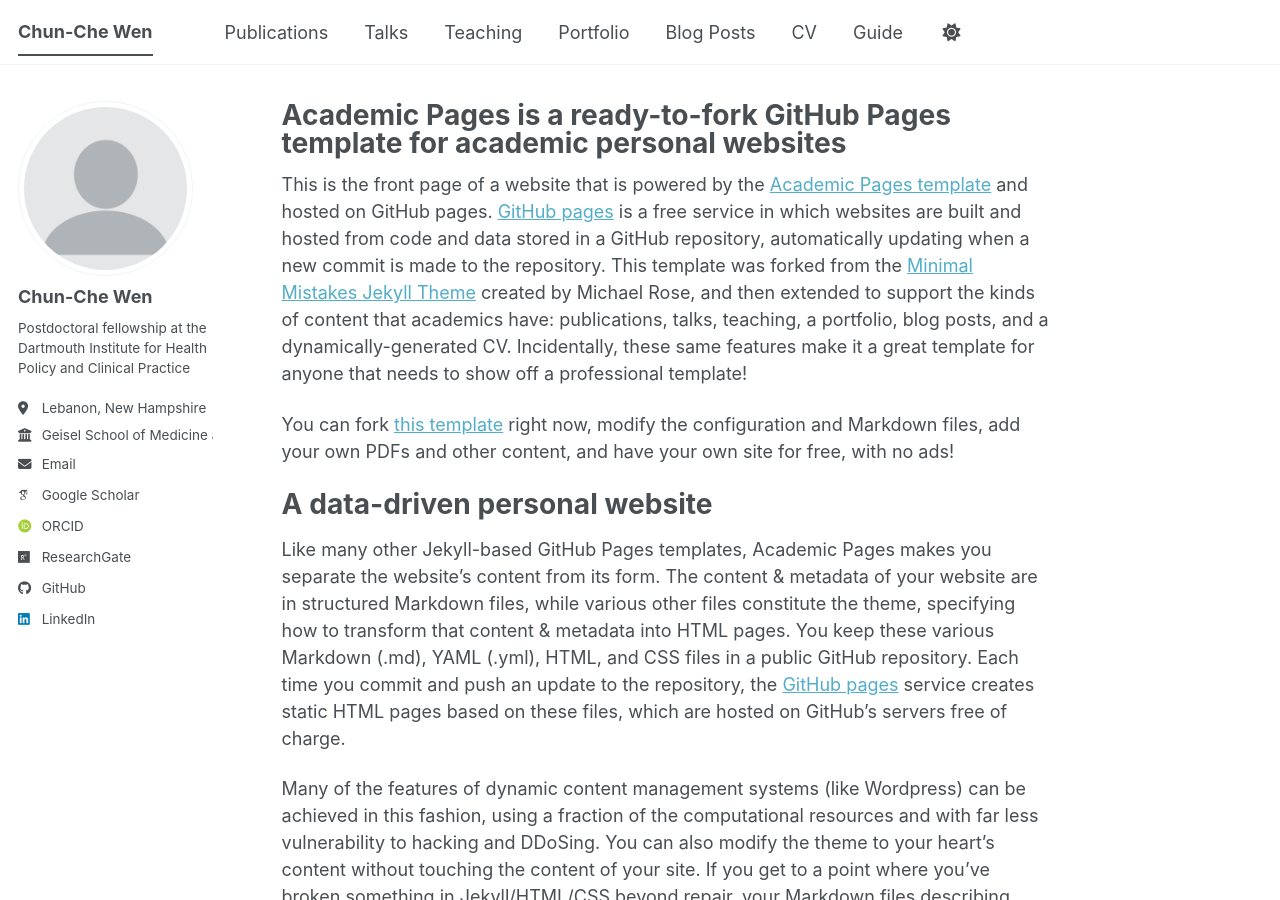
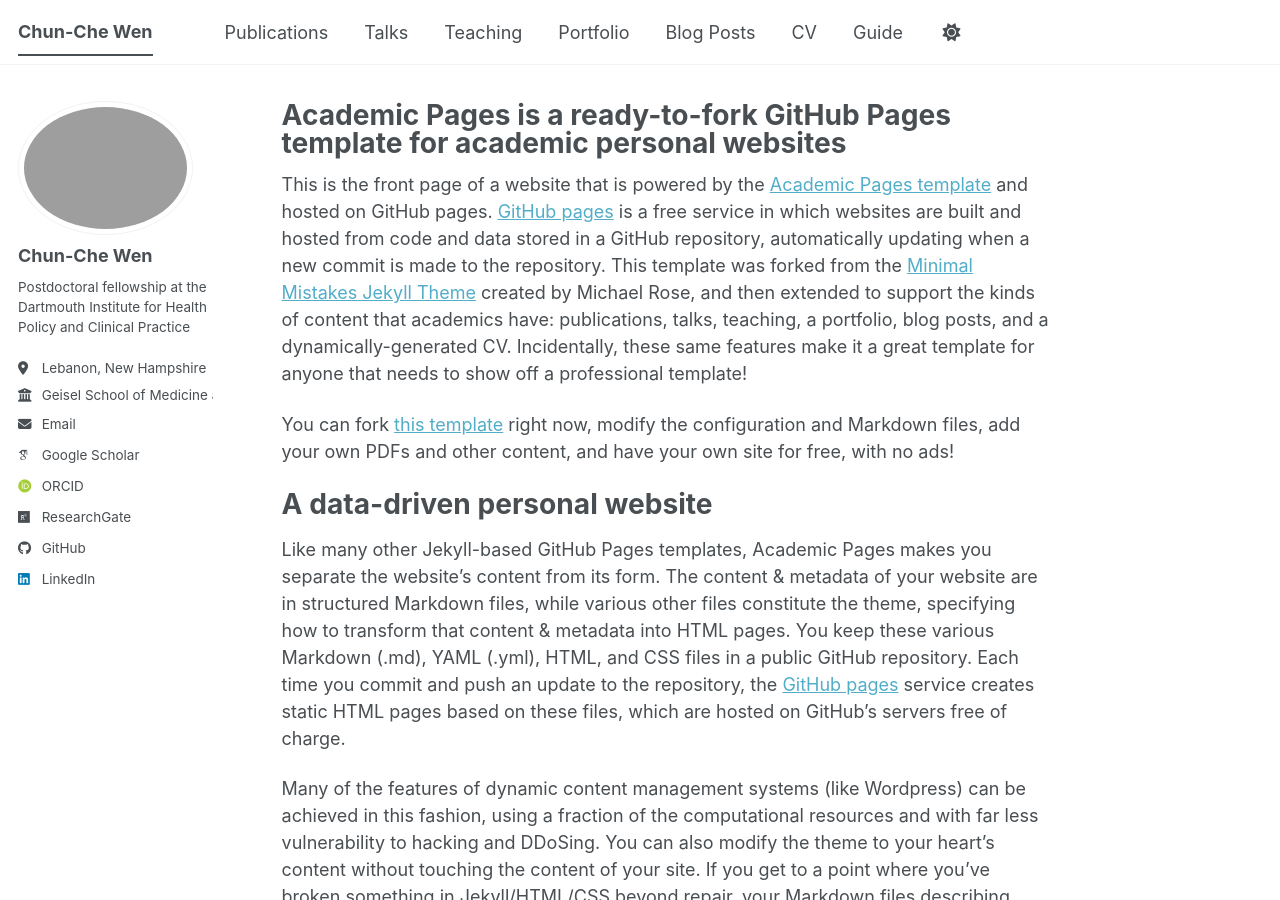
Before and after one commit to chunchewen/chunchewen, a Jekyll site: the page built from _pages/about.md, in a window 1280 px wide and 900 px high. Built offline with Jekyll 4.4.1, drawn with Linux system fonts in a browser that asks for light colours; some web fonts are replaced; a script bundle is joined from its source files by our own code; library files that are not in the unit come from our copies.

Commit message:
Update _config.yml

```diff
--- a/_config.yml
+++ b/_config.yml
@@ -22,9 +22,8 @@
 #               Additional customization can be done by editing /_includes/author-profile.html
 author:
   # Biographic information
-  avatar           : "profile.png"
+  avatar           : "chunche.png"
   name             : "Chun-Che Wen"
-  pronouns         : # example: "she/her"
   bio              : "Postdoctoral fellowship at the Dartmouth Institute for Health Policy and Clinical Practice"
   location         : "Lebanon, New Hampshire"
   employer         : "Geisel School of Medicine at Dartmouth College"
```
